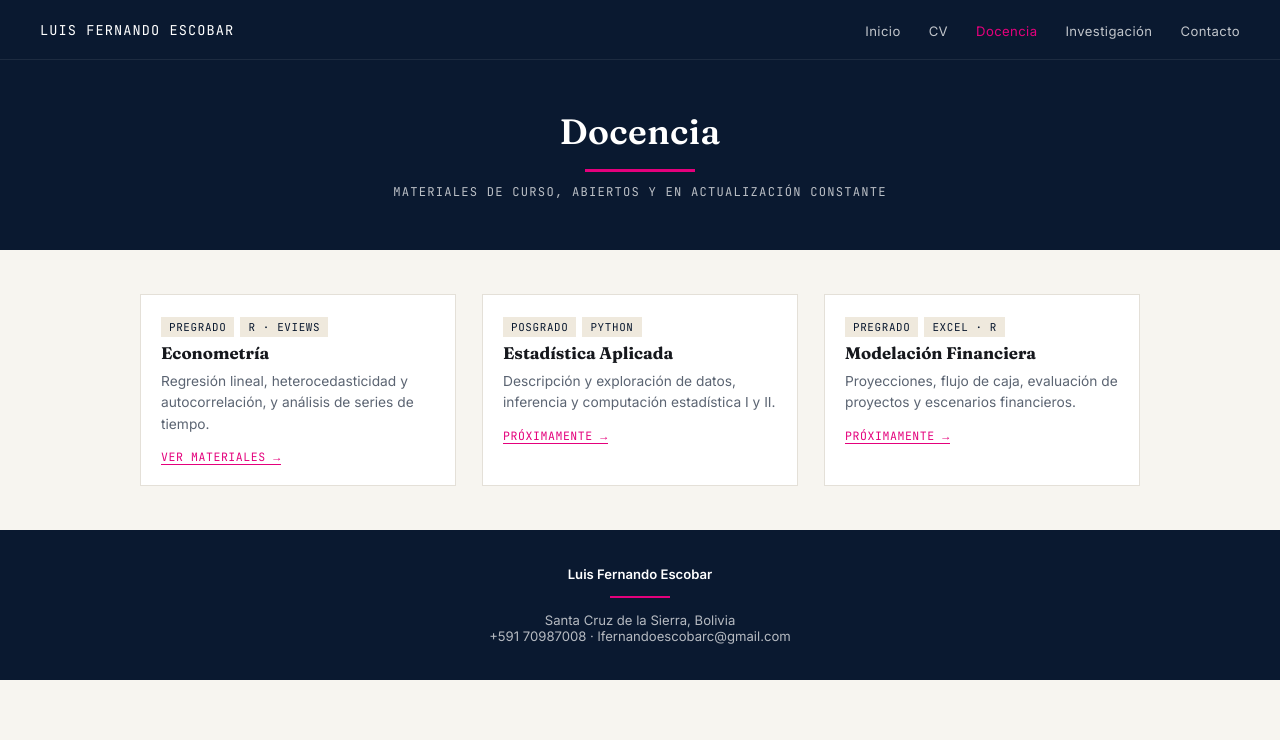
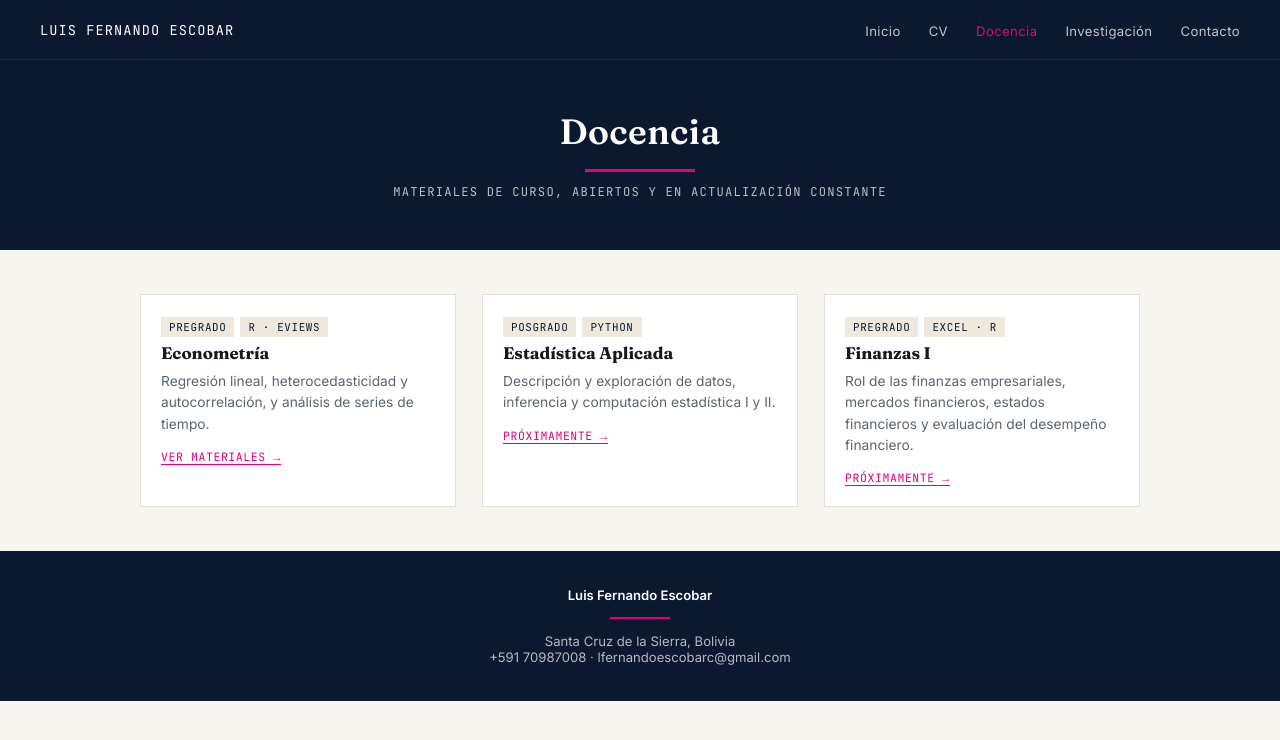
Before and after one commit to LFernandoEscobarC/LFernandoEscobarC.github.io, a Jekyll site: the page built from docencia.md, in a window 1280 px wide. Shown: the top 740 px of the page. Built offline with Jekyll 4.4.1, drawn with Linux system fonts in a browser that asks for light colours.

Commit message:
Update docencia.md

```diff
--- a/docencia.md
+++ b/docencia.md
@@ -27,9 +27,9 @@ permalink: /docencia/
     </div>
     <div class="card">
       <span class="tag">Pregrado</span><span class="tag">Excel · R</span>
-      <h4>Modelación Financiera</h4>
-      <p>Proyecciones, flujo de caja, evaluación de proyectos y escenarios financieros.</p>
-      <a class="link" href="#">Próximamente →</a>
+      <h4>Finanzas I</h4>
+      <p>Rol de las finanzas empresariales, mercados financieros, estados financieros y evaluación del desempeño financiero.</p>
+      <a class="link" href="https://LFernandoEscobarC.github.io/finanzas/">Próximamente →</a>
     </div>
   </div>
 </section>
```
